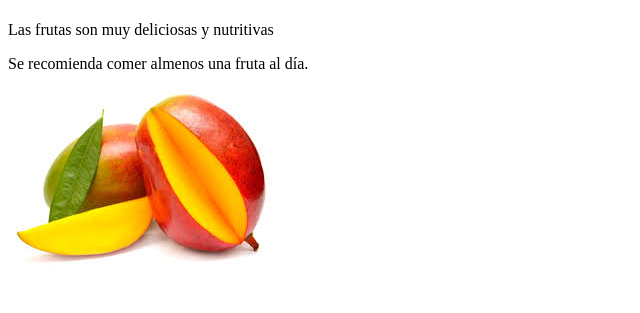
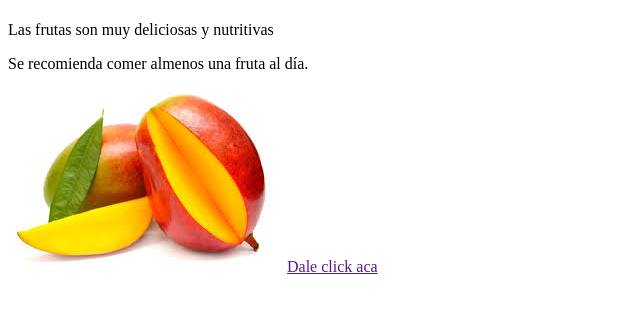
Before and after one commit to adrxdn1015/Mi-repositorio9, a plain HTML site: page index.html in a window 1280 px wide. Shown: the part 59-372 px from the top of the page, without its empty margins (0-640 px from the left). Drawn offline with Linux system fonts and the light colour scheme.

Commit message:
Agrugue un link

```diff
--- a/index.html
+++ b/index.html
@@ -8,5 +8,6 @@
     <p>Las frutas son muy deliciosas y nutritivas</p>
     <p>Se recomienda comer almenos una fruta al día.</p>
     <img src="fruta.jpg" alt="imagen de un balon">
+    <a href="">Dale click aca</a>
 </body>
 </html>
```
